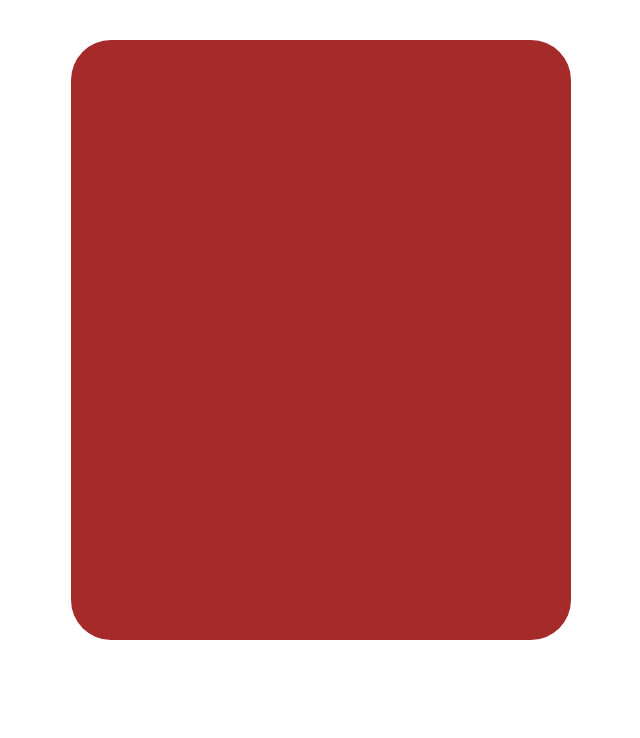
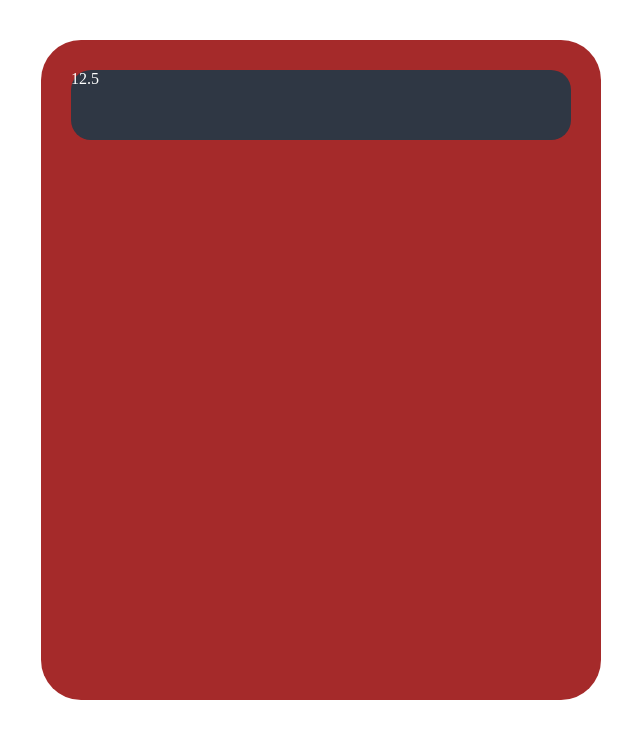
Before and after one commit to MisaelCalvillo/dom-calculadora, a plain HTML site: page src/index.html in a window 1280 px wide. Shown: the whole page, without its empty margins (319-959 px from the left). Drawn offline with Linux system fonts and the light colour scheme.

Commit message:
agrega el primer adelanto de la pantalla para los numeros

```diff
--- a/src/css/styles.css
+++ b/src/css/styles.css
@@ -6,4 +6,15 @@
   border-radius: 40px;
   background-color: brown;
   margin: 40px auto;
+  padding: 30px;
 }
+
+.pantalla {
+  width: 100%;
+  height: 70px;
+  margin: 0 auto;
+  border-radius: 20px;
+  background-color: #2f3744;
+  color: white;
+
+}
--- a/src/index.html
+++ b/src/index.html
@@ -11,7 +11,7 @@
 </head>
 <body>
   <div class="calculadora">
-
+    <div class="pantalla">12.5</div>
   </div>
 
   <script src="js/app.js"></script>
```
